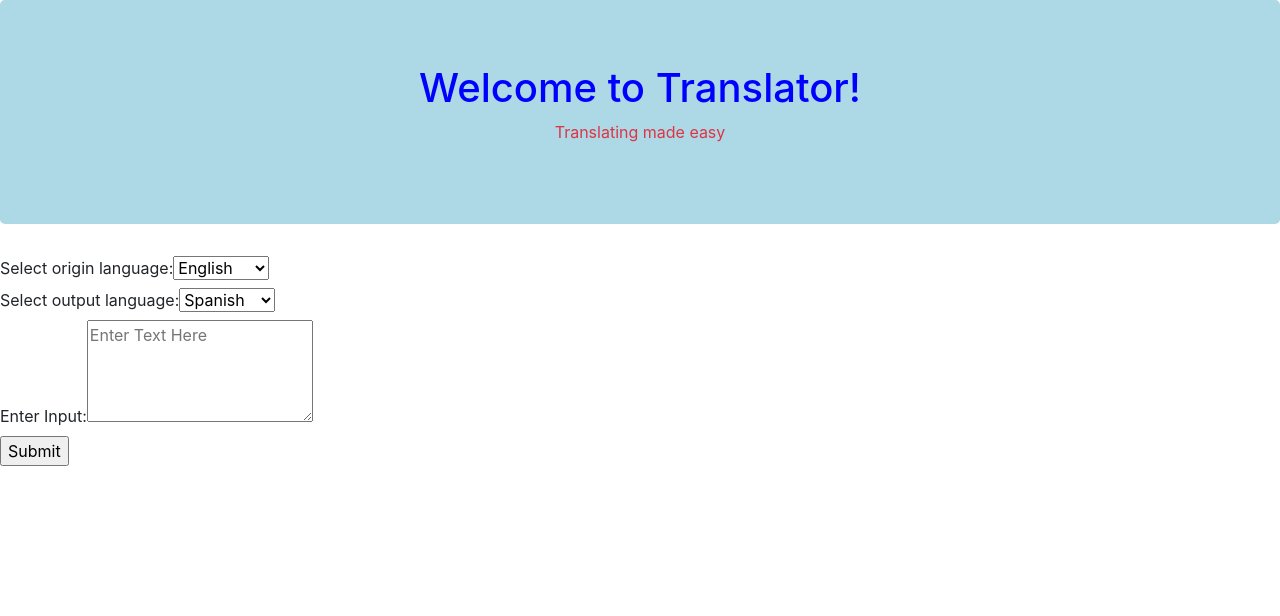
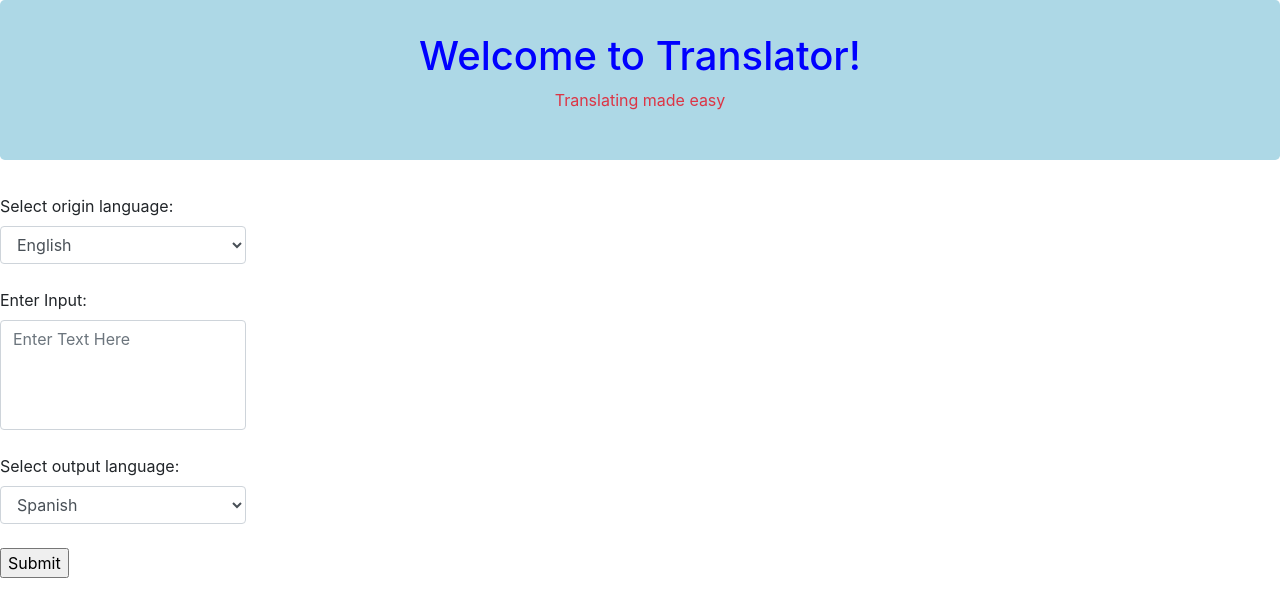
Before and after one commit to afuentes09651/translator, a React (Create React App) app: page / in a window 1280 px wide. Shown: the top 616 px of the page. Built offline with nearby package versions, Linux system fonts and the light colour scheme.

Commit message:
Started adding 'form-control'
Started adding form control classes for a couple of form inputs as a small start for styling

```diff
--- a/src/components/Input.js
+++ b/src/components/Input.js
@@ -36,21 +36,14 @@ function Input(){
     <form
       onSubmit={execTrans}>
 
-      <label htmlFor='langFrom'>Select origin language: </label>
-      <select id='langFrom'>
+      <label
+        htmlFor='langFrom'
+        >Select origin language: </label>
+      <select
+        id='langFrom'
+        class='form-control'>
         <option value='en' defaultValue>English</option>
         <option value='es'>Spanish</option>
-        <option value='fr'>French</option>
-        <option value='de'>German</option>
-        <option value='ja'>Japanese</option>
-      </select>
-
-      <br />
-
-      <label htmlFor='langTo'>Select output language: </label>
-      <select id='langTo'>
-        <option value='es' defaultValue>Spanish</option>
-        <option value='en' >English</option>
         <option value='fr'>French</option>
         <option value='de'>German</option>
         <option value='ja'>Japanese</option>
@@ -66,10 +59,23 @@ function Input(){
           placeholder='Enter Text Here'
           id='userInput'
           value={input}
-          onChange={handleChange}>
+          onChange={handleChange}
+          class='form-control input'
+          >
       </textarea>
 
       <br />
+
+        <label htmlFor='langTo'>Select output language: </label>
+        <select id='langTo' class='form-control'>
+          <option value='es' defaultValue>Spanish</option>
+          <option value='en' >English</option>
+          <option value='fr'>French</option>
+          <option value='de'>German</option>
+          <option value='ja'>Japanese</option>
+        </select>
+
+        <br />
 
       <input type='submit' value='Submit'/>
 
--- a/src/styles/app.css
+++ b/src/styles/app.css
@@ -6,10 +6,13 @@
   color: blue;
   text-align: center;
   background-color: lightblue;
+  padding-bottom: 2rem;
+  padding-top: 2rem;
+  margin-bottom: 2.15rem;
 }
 
 .input{
-  float:right;
+  resize:none;
 }
 
 .output{
```
